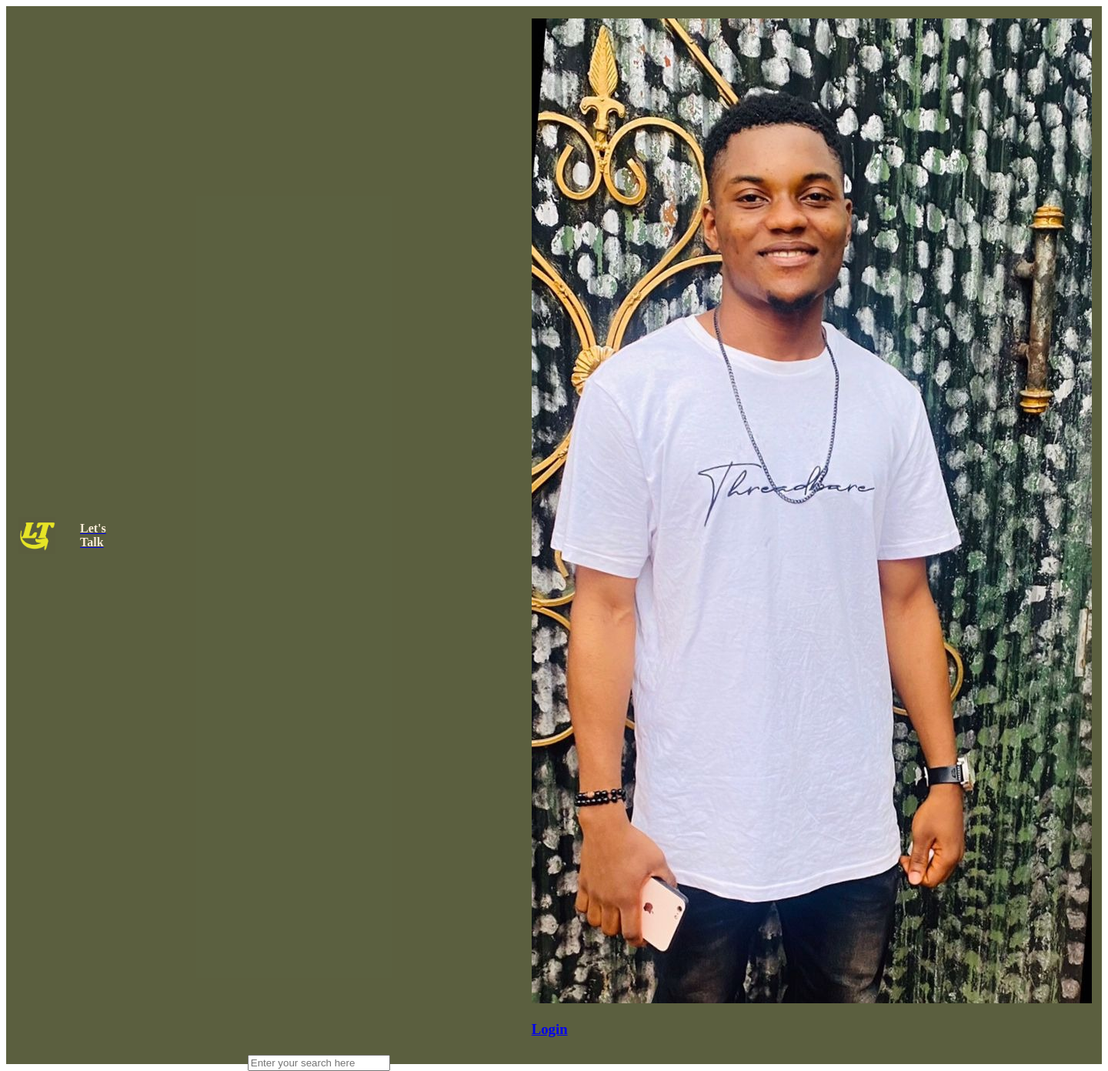
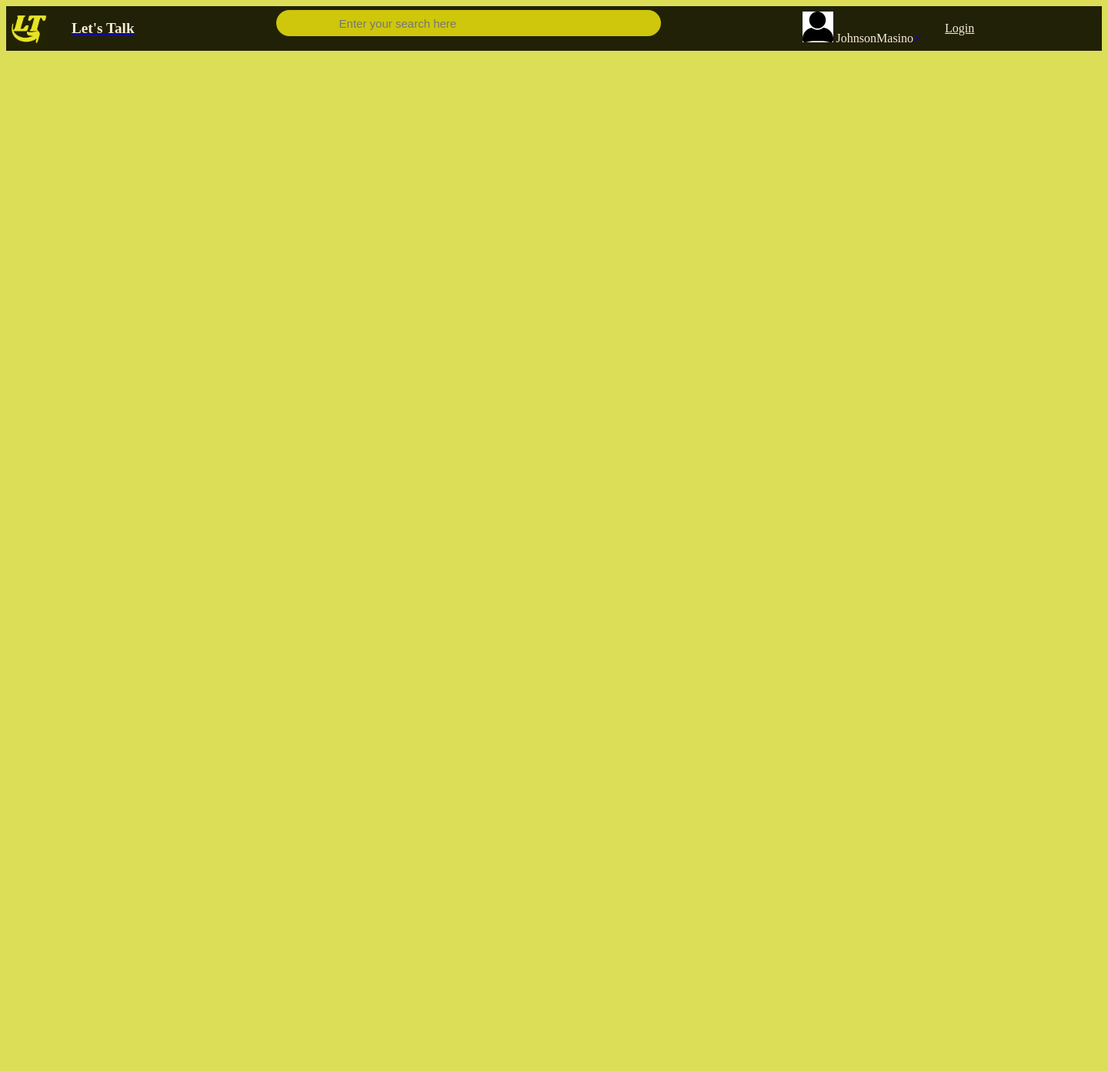
Before and after one commit to JohnsonMasino/Connect, a Django app: page / in a window 1440 px wide. Shown: the whole page at 77% size. After the commit the page ends 66 px from the top, so only its background shows below. Run offline with Django 4.2, Linux system fonts and the light colour scheme.

Commit message:
Committing Latest Changes

```diff
--- a/letstalk/Templates/letstalk/main.html
+++ b/letstalk/Templates/letstalk/main.html
@@ -6,11 +6,12 @@
     <title>Let's Talk</title>
     <link rel="stylesheet" href="{% static 'styles/style.css' %}" type="text/css"/>
     <script src="https://code.jquery.com/jquery-3.6.0.min.js"></script>
-    {% block styles %}
-    {% endblock styles %}
-</head>
+<body class="body">
+    <header class="header">
+        {% include 'letstalk/navbar.html' %}
+    </header>
 
-<body>
-    {% include 'letstalk/navbar.html' %}
+    <main>
+    </main>
 </body>
 </html>
--- a/letstalk/Templates/letstalk/navbar.html
+++ b/letstalk/Templates/letstalk/navbar.html
@@ -6,7 +6,7 @@
             <img src="{% static 'images/logo.png' %}" />
             <h1>Let's Talk</h1>
         </a>
-        <form class="" method="GET" action="{% url 'home' %}">
+        <form class="navbar-search" method="GET" action="{% url 'home' %}">
             <label>
                 <svg version="1.1" xmlns="" width="" height="" viewbox="" >
                     <title>Search</title>
@@ -16,21 +16,28 @@
             </label>
         </form>
 
-        <nav>
+        <nav class="navbar-profile">
             <!--Logged in-->
             {% if request.user.is_authenticated %}
-            <a href="{% url 'home' %}">
-                <img src="{% static 'user.image' %}" />
-                <h3>Masino</h3>
-            </a>
+            <div class="profile">
+                <a href="{% url 'home' %}">
+                    <div>
+                        <img src="{% static 'user.image' %}" />
+                    </div>
+                    <span>{{request.user.username}}</span>
+                </a>
+            </div>
+            <a href="{% url 'home' %}">Logout</a>
 
             <!--Not Logged In-->
             {% else %}
-            <a href="{% url 'home' %}">
-                <img src="{% static 'images/avatar.jfif' %}">
-                <h3>Login</h3>
-            </a>
-
+            <div class="profile">
+                <a href="{% url 'home' %}">
+                    <img src="{% static 'images/profile.jpg' %}">
+                    <span>JohnsonMasino</span>>
+                </a>
+            </div>
+            <a href="{% url 'home' %}">Login</a>
             {% endif %}
         </nav>
 
--- a/letstalk/static/styles/style.css
+++ b/letstalk/static/styles/style.css
@@ -1,10 +1,9 @@
-
 /*-----------------------
 [[[  Header Section ]]]
 ------------------------*/
 .navbar-header {
-    background-color: rgba(41, 47, 5, 0.765);
-    padding: 1rem;
+    background-color: rgba(16, 16, 1, 0.915);
+    padding: 5px;
 }
 .navbar-header > .navbar-header-div {
     display: flex;
@@ -18,7 +17,7 @@
 }
 .navbar-logo > h1 {
     font-weight: 700;
-    font-size: 1rem;
+    font-size: 1.2rem;
     color: antiquewhite;
 }
 .navbar-profile > a {
@@ -45,15 +44,15 @@
     font-weight: 100;
 }
 .navbar-search > label {
-    background-color: rgba(171, 183, 79, 0.861);
-    padding: 1.3rem 1rem;
+    background-color: rgba(241, 233, 12, 0.837);
+    padding: 5px 1rem;
     display: flex;
     align-items: center;
     gap: 1rem;
-    border-radius: 25px;
+    border-radius: 35px;
 }
 .navbar-search svg {
-    fill: rgb(232, 241, 187);
+    fill: rgb(25, 25, 1);
     width: 2rem;
     height: 1.5rem;
     margin-left: 1rem;
@@ -73,8 +72,9 @@
 ------------------------*/
 
 .header {
-    height: 8rem;
+    height: 5rem;
 }
 .body {
-    background-color: rgb(255, 239, 8);
+    background-color: rgb(220, 222, 88);
+    color: rgb(199, 187, 60);
 }
```
Also changed, not shown: manage.py (added, +22 -0 lines), letstalk/static/images/logo.png.
